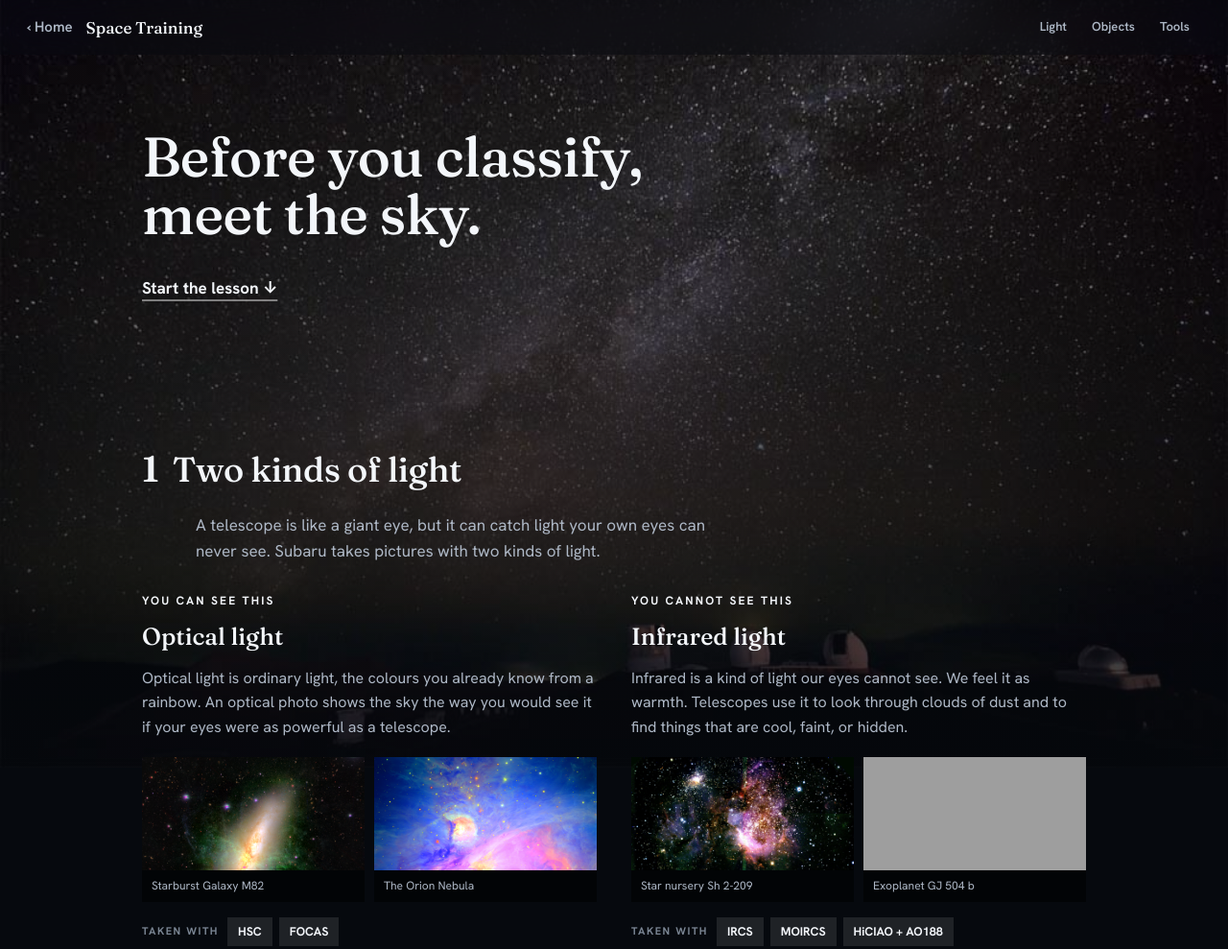
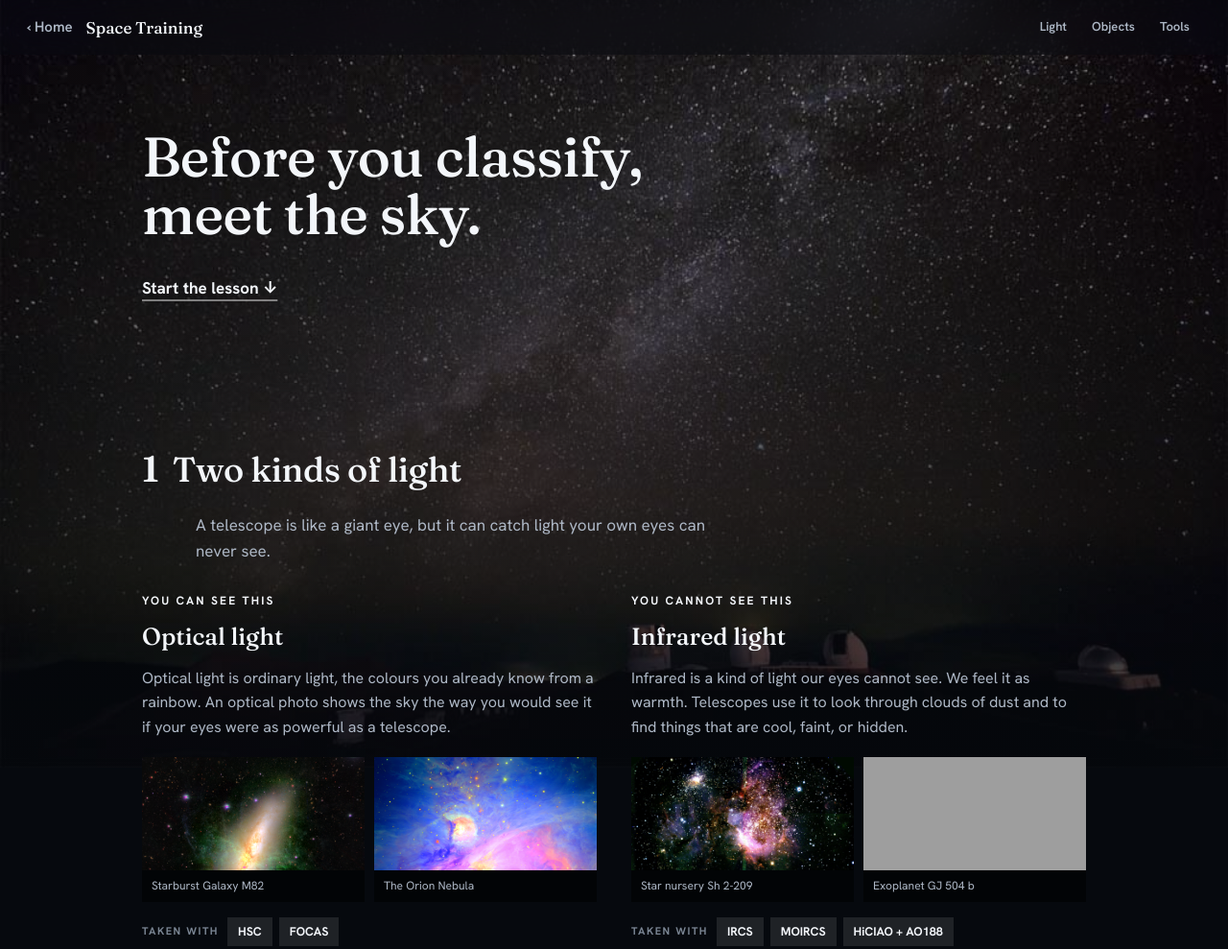
Before and after one commit to mtorikoe/subaru-observatory, a plain HTML site: page games/training/index.html in a window 1280 px wide. Shown: the top 989 px of the page at 96% size. Drawn offline with Linux system fonts and the light colour scheme; grey boxes are pictures that could not be loaded.

Commit message:
design: verify the description

```diff
--- a/games/training/index.html
+++ b/games/training/index.html
@@ -37,7 +37,7 @@
         <div class="t-num">1</div>
         <h2>Two kinds of light</h2>
       </div>
-      <p class="t-lead">A telescope is like a giant eye, but it can catch light your own eyes can never see. Subaru takes pictures with two kinds of light.</p>
+      <p class="t-lead">A telescope is like a giant eye, but it can catch light your own eyes can never see. </p>
       <div class="t-light" id="t-light"><!-- built by training.js --></div>
       <div class="t-takeaway">
         <b>Remember:</b> if a photo looks like natural rainbow colours, it is usually <b>optical</b>.
```
